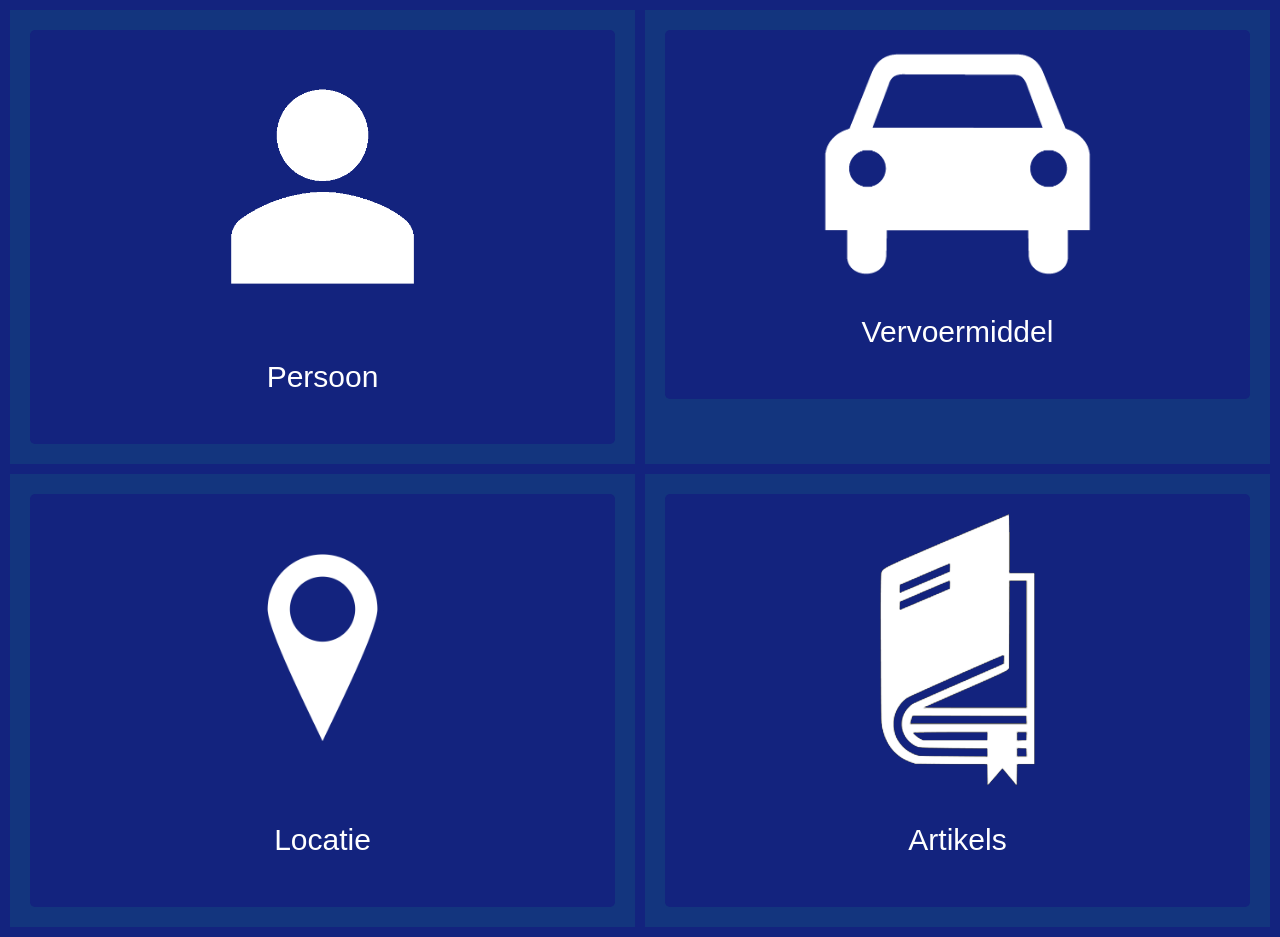
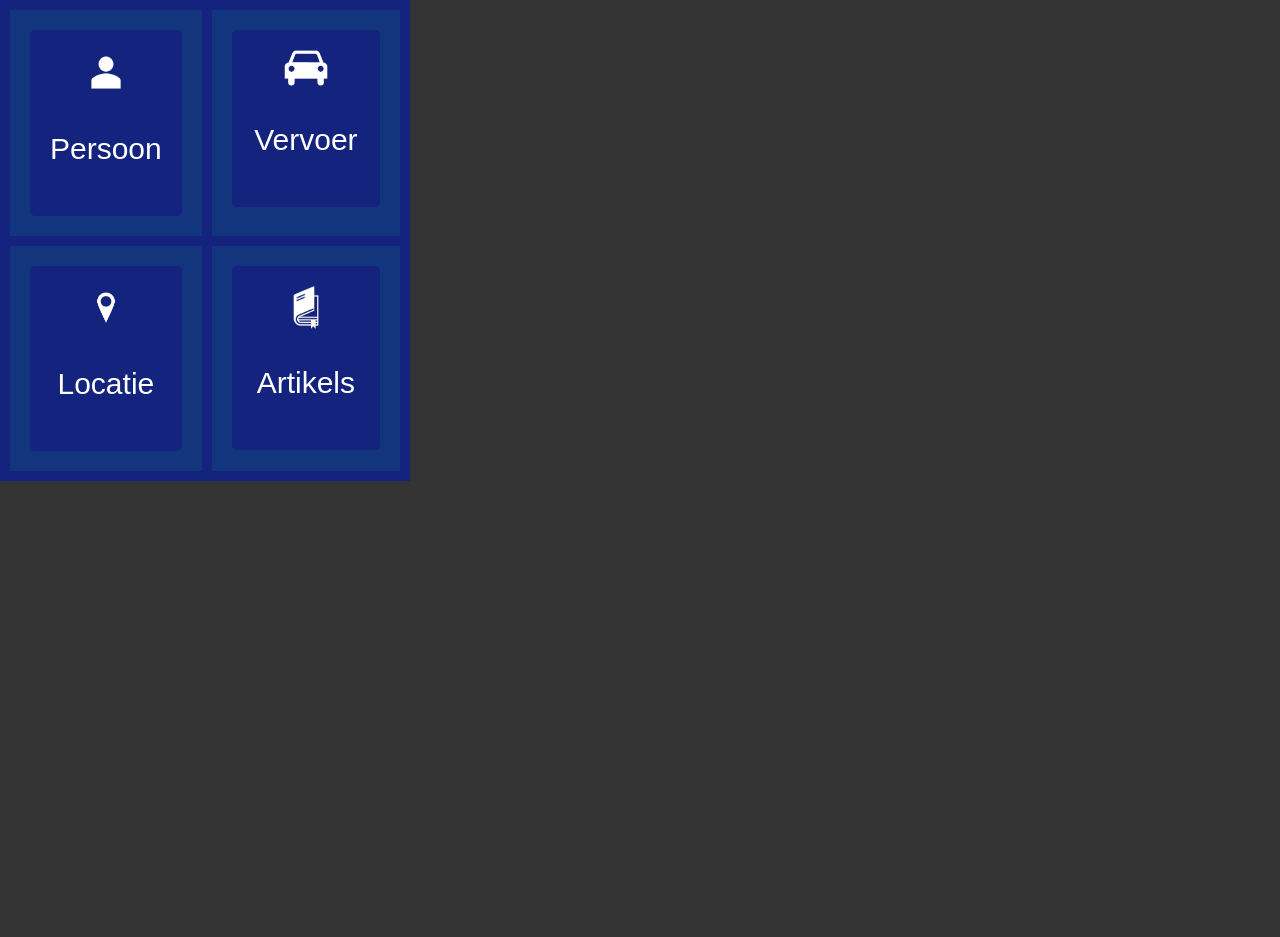
Before and after one commit to XxIsabel023xX/XxIsabel023xX.github.io, a plain HTML site: page index.html in a window 1280 px wide. After the commit the page ends 844 px from the top, so only its background shows below. Drawn offline with Linux system fonts and the light colour scheme.

Commit message:
Update index.html

```diff
--- a/index.html
+++ b/index.html
@@ -3,7 +3,6 @@
 <head>
     <title>Dashboard</title>
     <meta name="viewport" content="width=device-width, initial-scale=1">
-    <meta name="viewport" content="width=device-width, initial-scale=1.0">
 
     <style>
 
@@ -17,6 +16,10 @@
         padding: 0;
         font-family: Arial, sans-serif;
         color: white; /* Voor betere leesbaarheid bij een donkere achtergrond */
+        width: 390px;
+        height: 844px;
+
+
         }
 
         .grid-item a {
@@ -29,6 +32,7 @@
             border-radius: 5px; /* Voegt afgeronde hoeken toe aan de grid items */
             text-decoration: none; /* Verwijdert de onderstreping van links */
             transition: background-color 0.3s; /* Voegt een overgangseffect toe */
+            width: auto;
         }
 
         .grid-container {
@@ -37,6 +41,10 @@
             grid-gap: 10px; /* Ruimte tussen de grid items */
             padding: 10px;
             background-color: #13237e; /* Blauwe achtergrond zoals in de afbeelding */
+            width: 390px;
+            height: auto;
+
+
         }
 
         .grid-item a:hover {
@@ -44,7 +52,8 @@
         }
 
         .grid-item img {
-            max-width: 50%; /* Zorgt ervoor dat de afbeelding zich aanpast aan de container /
+            max-width: 40%;
+            width: 97px; /* Zorgt ervoor dat de afbeelding zich aanpast aan de container /
             height: auto; / Behoudt de verhoudingen van de afbeelding /
             margin-bottom: 15px; / Voegt ruimte toe onder de afbeelding */
         }
@@ -72,7 +81,7 @@
     <div class="grid-item">
         <a href="https://ovi.rdw.nl/" target="_blank">
             <img src="path_to_vervoermiddel_icon.png" alt="Vervoermiddel">
-            <p>Vervoermiddel</p>
+            <p>Vervoer</p>
         </a>
     </div>
 
```
